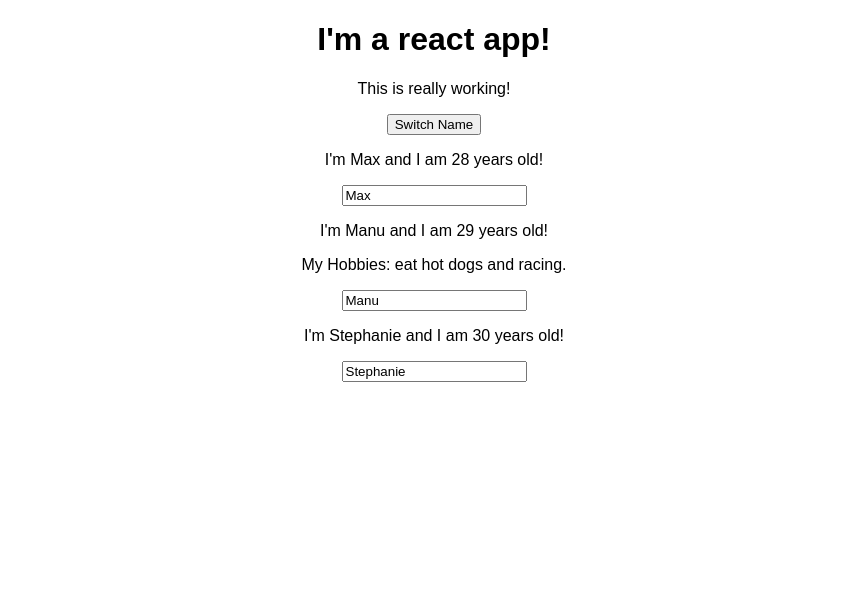
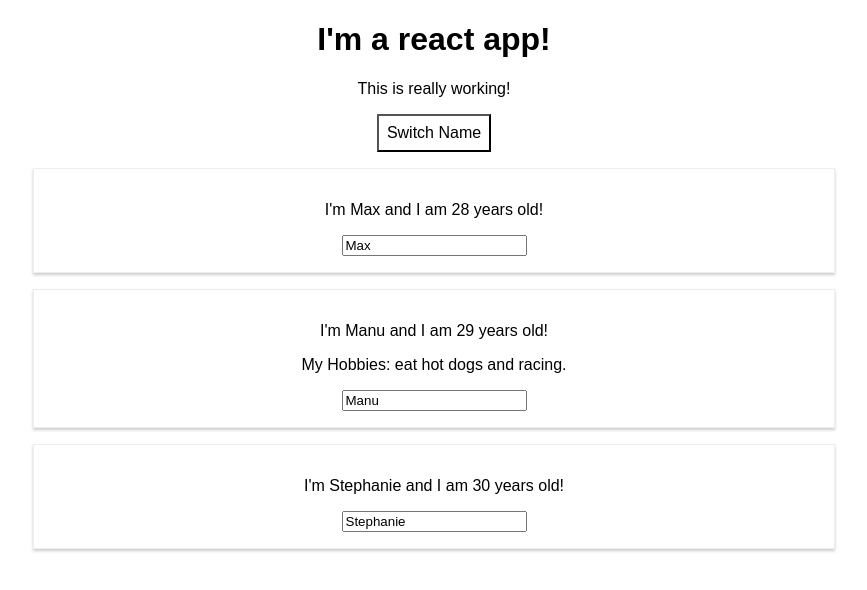
Before and after one commit to pakawaka1/react-complete-guide, a React (Create React App) app: page / in a window 1280 px wide. Shown: the top 590 px of the page, without its empty margins (206-1073 px from the left). Built offline with nearby package versions, Linux system fonts and the light colour scheme.

Commit message:
feat: added styling both inline and stylesheet

```diff
--- a/src/App.js
+++ b/src/App.js
@@ -33,11 +33,21 @@ class App extends Component {
   };
 
   render() {
+    const style = {
+      backgroundColor: 'white',
+      font: 'inherit',
+      border: '1x solid blue',
+      padding: '8px',
+      cursor: 'pointer'
+    };
     return (
       <div className='App'>
         <h1>I'm a react app!</h1>
-        <p>This is really working! </p>
-        <button onClick={this.switchNameHandler.bind(this, 'Maximo')}>
+        <p>This is really working!</p>
+        <button
+          style={style}
+          onClick={this.switchNameHandler.bind(this, 'Maximo')}
+        >
           Switch Name
         </button>
         <Person
--- /dev/null
+++ b/src/Person/Person.css
@@ -0,0 +1,8 @@
+.Person {
+  width: 60%;
+  margin: 16px auto;
+  border: 1px solid #eee;
+  box-shadow: 0 2px 3px #ccc;
+  padding: 16px;
+  text-align: center;
+}
--- a/src/Person/Person.js
+++ b/src/Person/Person.js
@@ -1,8 +1,9 @@
 import React from 'react';
+import './Person.css';
 
 const person = props => {
   return (
-    <div>
+    <div className='Person'>
       <p onClick={props.click}>
         I'm {props.name} and I am {props.age} years old!
       </p>
```
